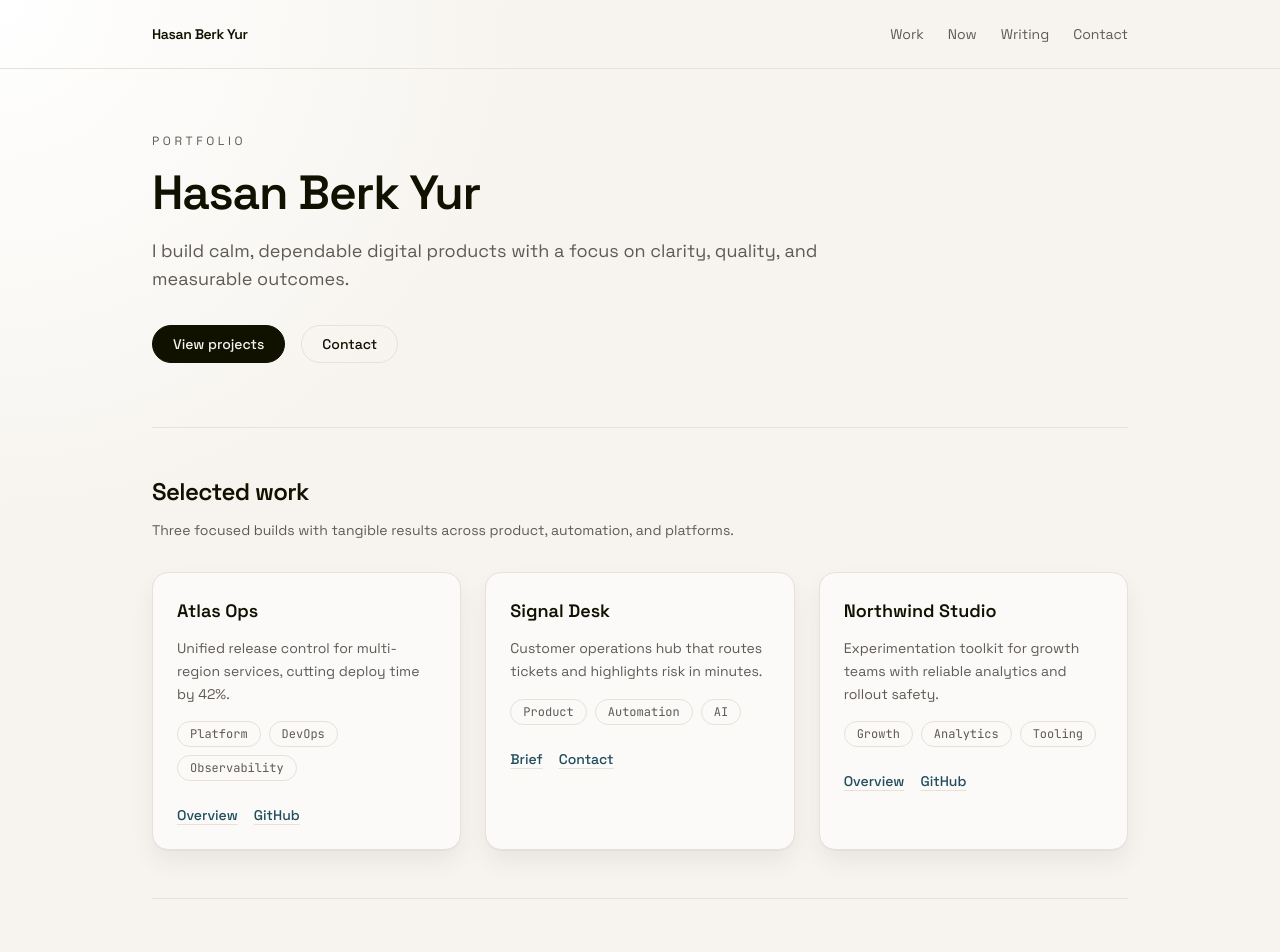
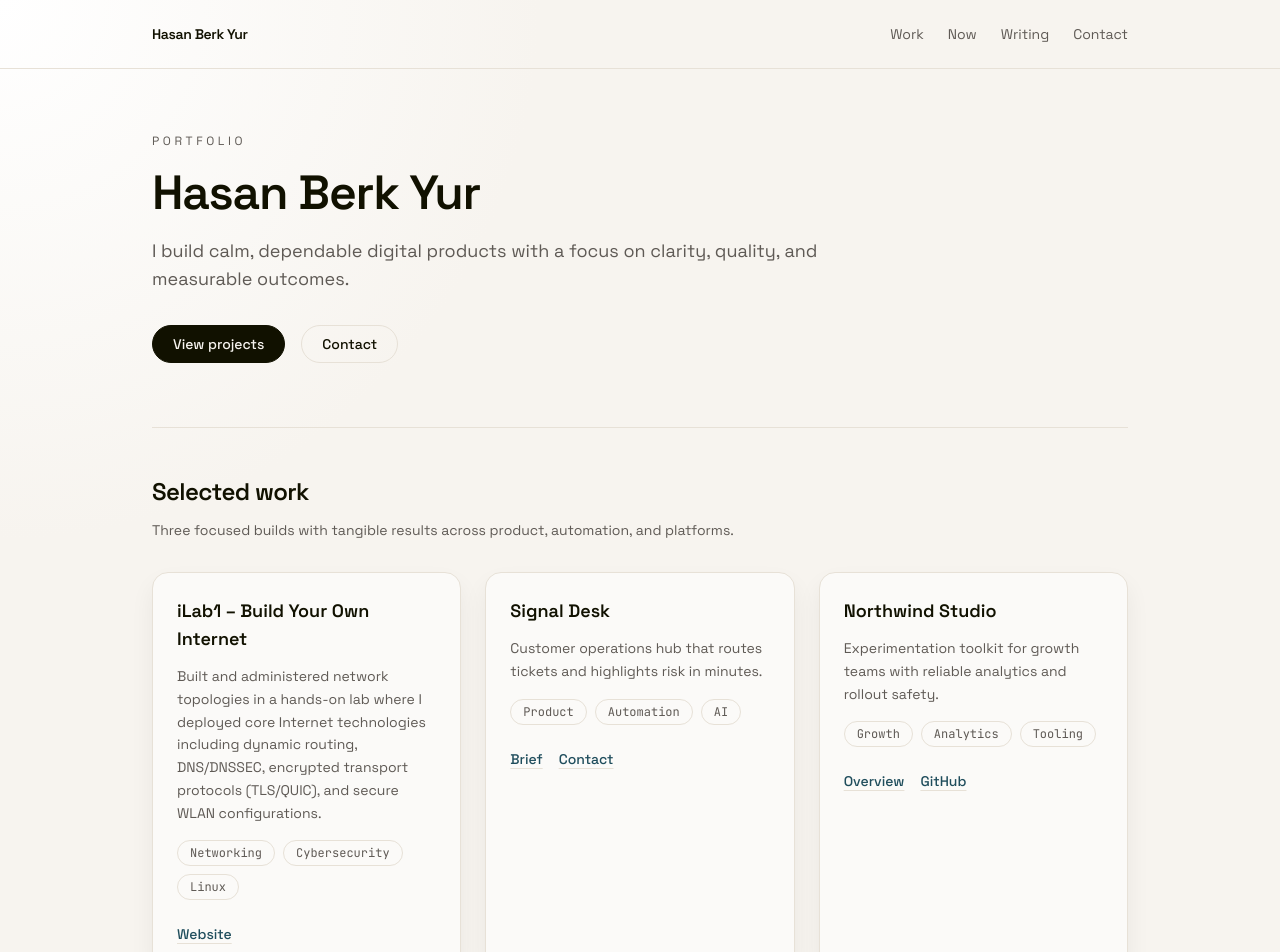
Before and after one commit to hasanberkyur/personal-website, a Next.js app: page / in a window 1280 px wide. Shown: the top 952 px of the page. Built offline with nearby package versions, Linux system fonts and the light colour scheme.

Commit message:
feat: update first project description

```diff
--- a/content/projects.ts
+++ b/content/projects.ts
@@ -7,12 +7,11 @@ export type Project = {
 
 export const projects: Project[] = [
   {
-    title: "Atlas Ops",
-    description: "Unified release control for multi-region services, cutting deploy time by 42%.",
-    tags: ["Platform", "DevOps", "Observability"],
+    title: "iLab1 – Build Your Own Internet",
+    description: "Built and administered network topologies in a hands-on lab where I deployed core Internet technologies including dynamic routing, DNS/DNSSEC, encrypted transport protocols (TLS/QUIC), and secure WLAN configurations.",
+    tags: ["Networking", "Cybersecurity", "Linux"],
     links: [
-      { label: "Overview", href: "https://hasanberkyur.me" },
-      { label: "GitHub", href: "https://github.com/hasanberkyur" }
+      { label: "Website", href: "https://ilab.net.in.tum.de/pages/view.php?address=p3&config=2023ss" }
     ]
   },
   {
```
